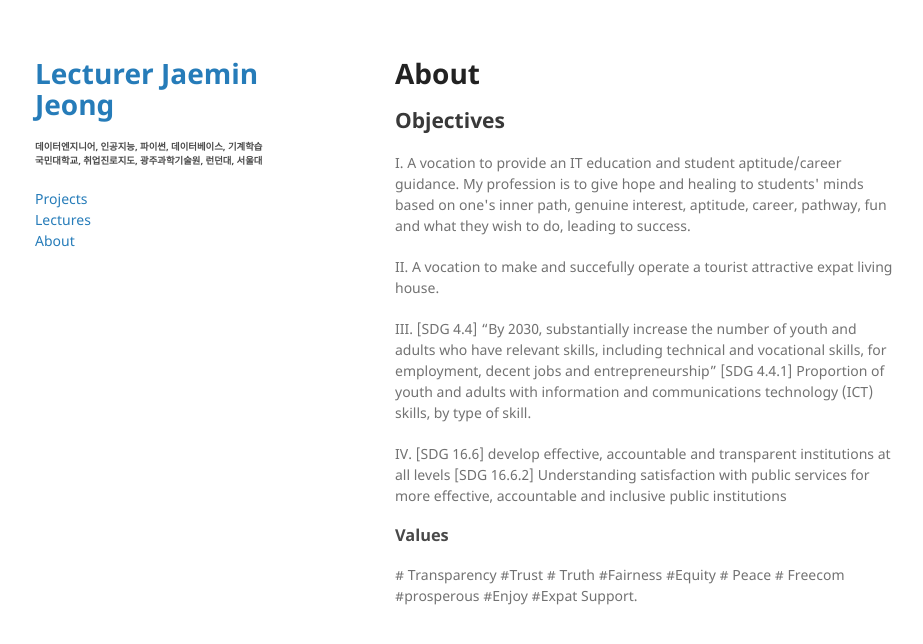
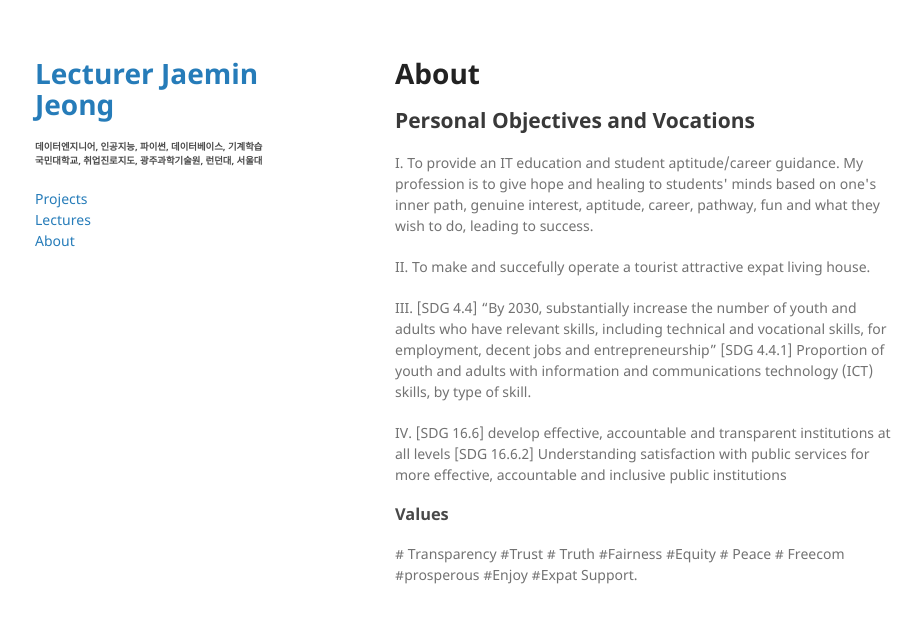
Before and after one commit to jaeminjjung/jaeminjjung.github.io, a Jekyll site: the page built from about.md, in a window 1280 px wide. Shown: the top 644 px of the page, without its empty margins (175-1098 px from the left). Built offline with Jekyll 4.4.1, drawn with Linux system fonts in a browser that asks for light colours; our own code applies the rules of GitHub Pages for plain Markdown files.

Commit message:
Update about.md

```diff
--- a/about.md
+++ b/about.md
@@ -2,12 +2,12 @@
 
 <!-- wp:paragraph -->
 
-## Objectives
+## Personal Objectives and Vocations
 
-<p> I. A vocation to provide an IT education and student aptitude/career guidance. My profession is to give hope and healing to students' minds based on one's inner path, genuine interest, aptitude, career, pathway, fun and what they wish to do, leading to success.
+<p> I. To provide an IT education and student aptitude/career guidance. My profession is to give hope and healing to students' minds based on one's inner path, genuine interest, aptitude, career, pathway, fun and what they wish to do, leading to success.
 </p>
 <p>
-  II. A vocation to make and succefully operate a tourist attractive expat living house.
+  II. To make and succefully operate a tourist attractive expat living house.
 </p>
 
 <p>
```
